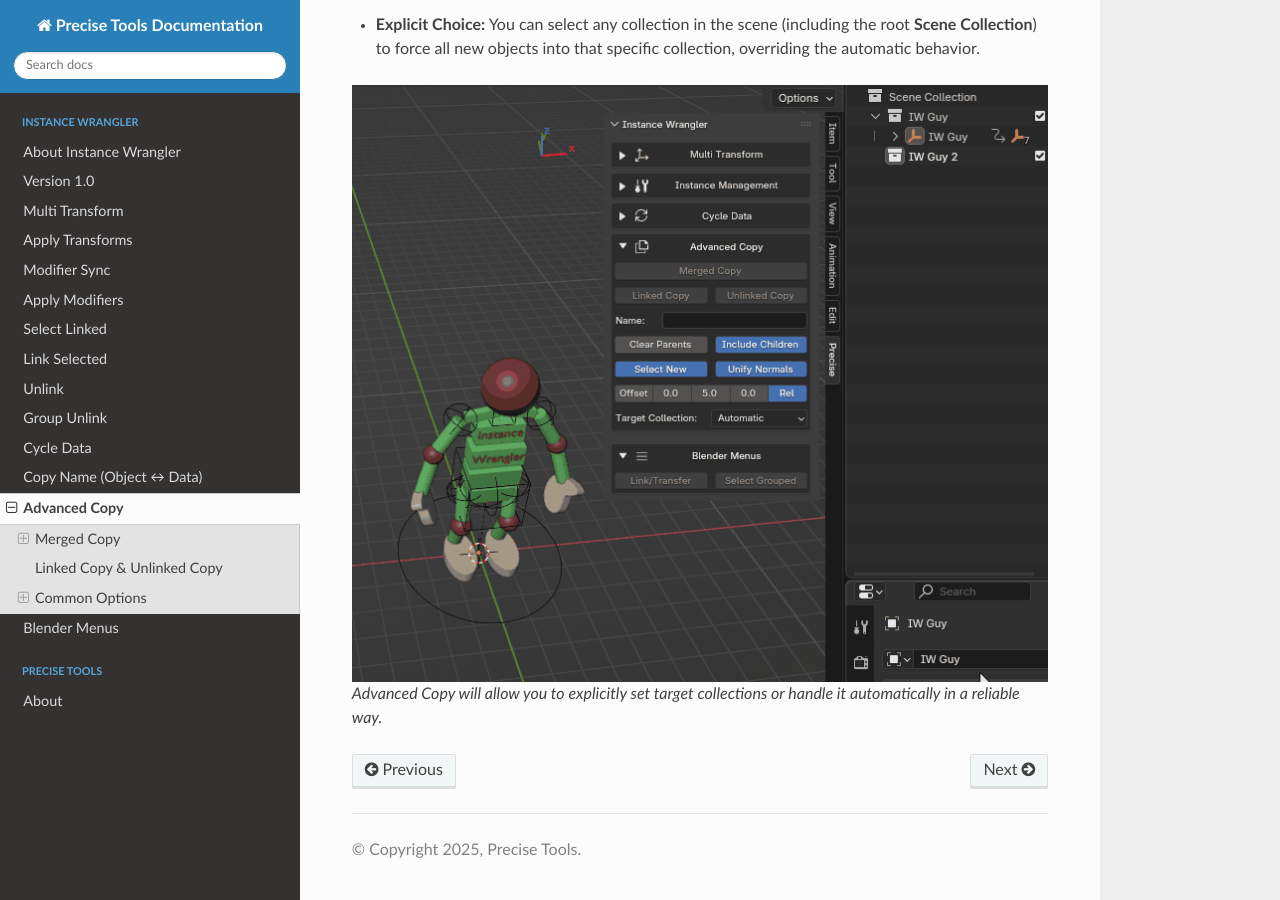
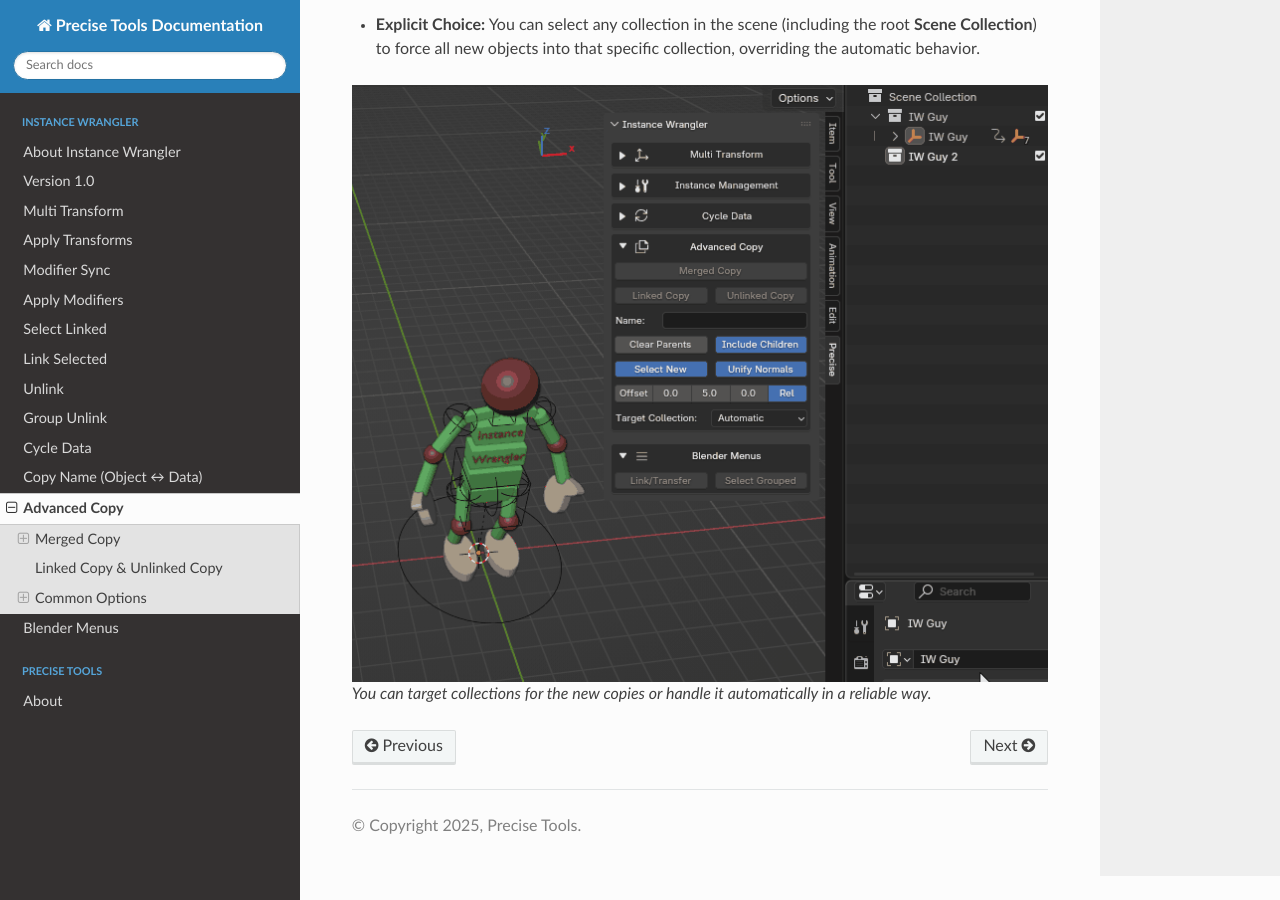
Before and after one commit to jb1981dev/Precise-Docs, a Sphinx documentation site: the page built from docs/source/instwrangler/advancedcopy.rst, in a window 1280 px wide and 900 px high, scrolled down 6759 px. Built offline with Sphinx 7.4.7 and the Read the Docs theme 3.1.0, drawn with Linux system fonts in a browser that asks for light colours.

Commit message:
Update advancedcopy.rst

```diff
--- a/docs/source/instwrangler/advancedcopy.rst
+++ b/docs/source/instwrangler/advancedcopy.rst
@@ -145,4 +145,4 @@ This dropdown menu controls which collection the newly created object(s) will be
 .. figure:: images/advancedCopy_Collections.gif
    :align: center
 
-*Advanced Copy will allow you to explicitly set target collections or handle it automatically in a reliable way.*
+*You can target collections for the new copies or handle it automatically in a reliable way.*
```
